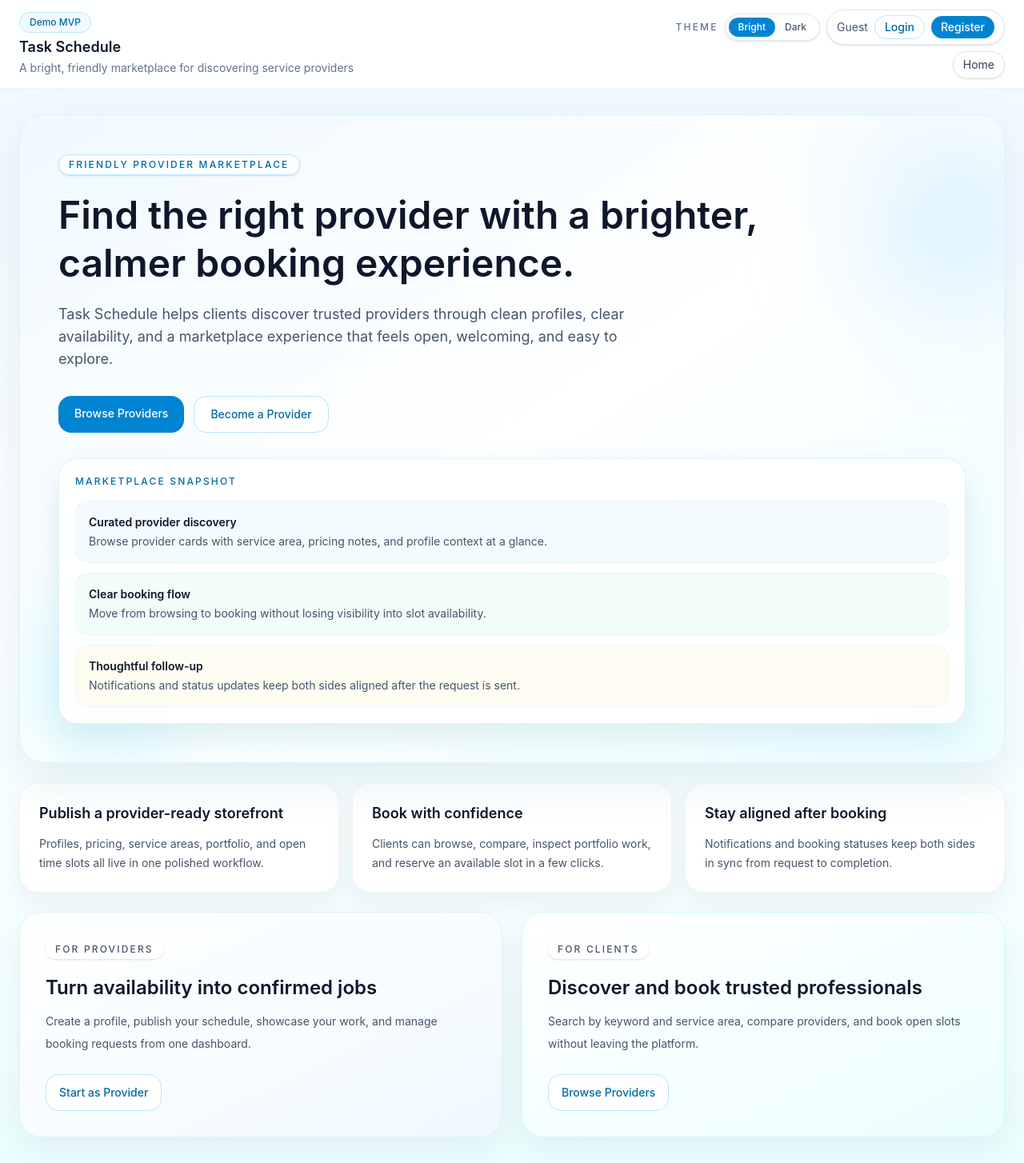
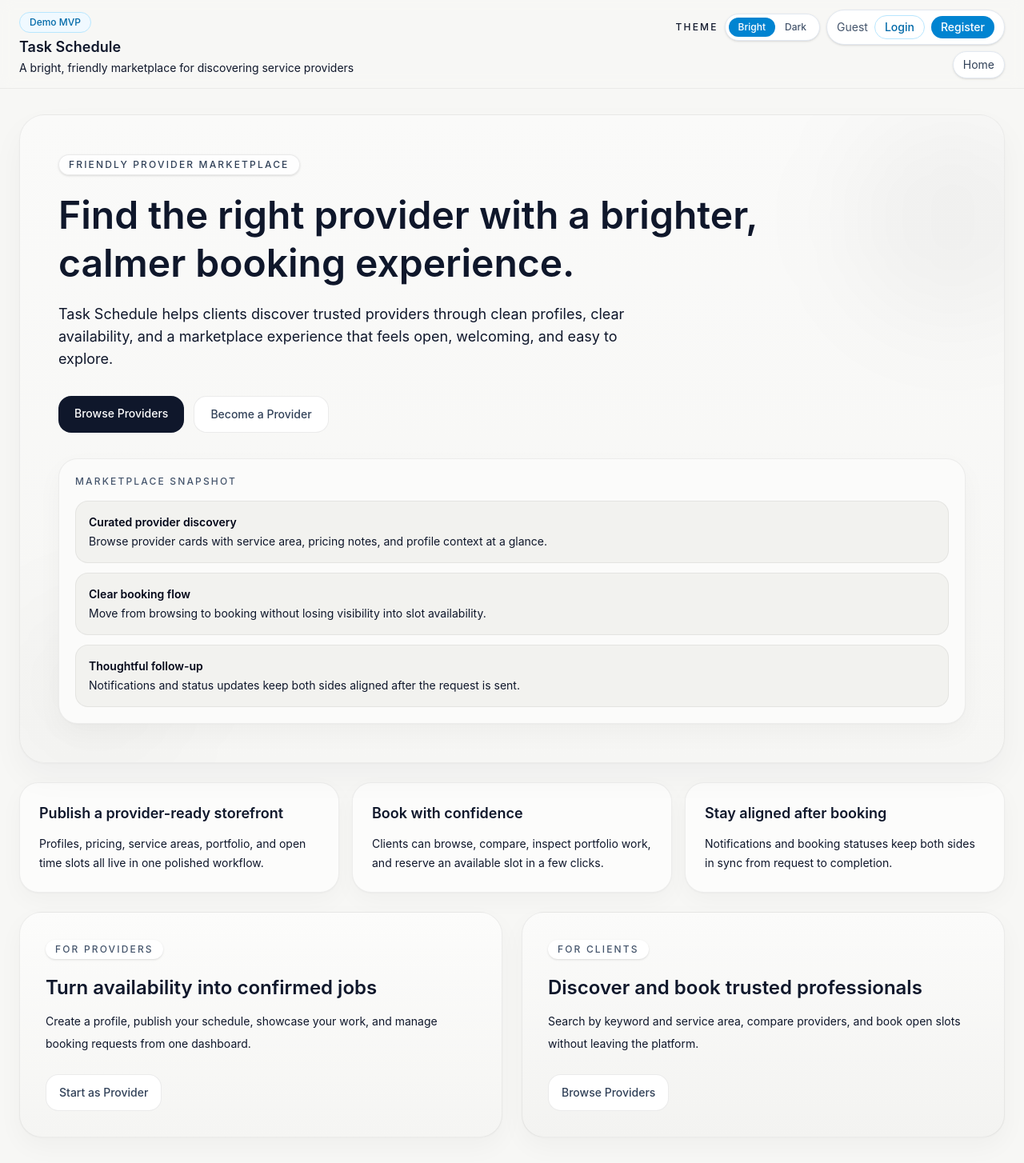
Before and after one commit to TurtleGods/task_schedule, a React (Vite) app in the folder src/task-schedule-web/: page / in a window 1280 px wide. Shown: the whole page at 80% size. Built offline with nearby package versions, Linux system fonts and the light colour scheme.

Commit message:
feat: refine dual-theme surfaces with restrained bright mode

```diff
--- a/src/task-schedule-web/src/index.css
+++ b/src/task-schedule-web/src/index.css
@@ -9,16 +9,16 @@ html.dark {
 }
 
 body {
-  @apply m-0 min-h-screen antialiased transition-colors duration-200;
+  @apply m-0 min-h-screen antialiased text-slate-900 transition-colors duration-200;
   font-family: Inter, system-ui, -apple-system, BlinkMacSystemFont, 'Segoe UI', sans-serif;
 }
 
 body[data-theme='bright'] {
-  @apply bg-gradient-to-b from-sky-50 via-white to-cyan-50 text-slate-900;
+  @apply bg-[#f7f7f5] text-slate-900;
 }
 
 body[data-theme='dark'] {
-  @apply bg-gradient-to-b from-slate-950 via-slate-900 to-slate-950 text-slate-100;
+  @apply bg-[#111111] text-slate-100;
 }
 
 .app-shell {
@@ -26,51 +26,69 @@ body[data-theme='dark'] {
 }
 
 .app-header {
-  @apply border-sky-100/80 bg-white/90;
+  @apply border-black/5 bg-[#f7f7f5]/88 backdrop-blur;
 }
 
 body[data-theme='dark'] .app-header {
-  @apply border-slate-800 bg-slate-950/85;
+  @apply border-white/10 bg-[#111111]/88 backdrop-blur;
 }
 
 .theme-card {
-  @apply border border-slate-100 bg-white shadow-[0_12px_32px_rgba(15,23,42,0.06)] transition-colors;
+  @apply border border-black/6 bg-[#fcfcfb] shadow-[0_1px_2px_rgba(15,23,42,0.03),0_10px_30px_rgba(15,23,42,0.03)] transition-colors;
 }
 
 .theme-panel {
-  @apply border border-sky-100 bg-white shadow-[0_16px_40px_rgba(15,23,42,0.06)] transition-colors;
+  @apply border border-black/6 bg-[#fbfbfa] shadow-[0_1px_2px_rgba(15,23,42,0.025),0_12px_32px_rgba(15,23,42,0.035)] transition-colors;
 }
 
 .theme-hero {
-  @apply border border-sky-100 bg-gradient-to-br from-sky-50 via-white to-cyan-50 shadow-[0_20px_60px_rgba(14,116,144,0.12)] transition-colors;
+  @apply border border-black/6 bg-[linear-gradient(180deg,#fafaf9_0%,#f6f6f4_100%)] shadow-[0_1px_2px_rgba(15,23,42,0.03),0_18px_40px_rgba(15,23,42,0.04)] transition-colors;
 }
 
 .theme-muted {
-  @apply border border-slate-200 bg-slate-50 transition-colors;
+  @apply border border-black/6 bg-[#f2f2ef] transition-colors;
 }
 
 .theme-input {
-  @apply border border-slate-200 bg-slate-50 text-slate-900 transition-colors;
+  @apply border border-black/8 bg-[#f5f5f3] text-slate-900 transition-colors;
 }
 
 body[data-theme='dark'] .theme-card {
-  @apply border-slate-800 bg-slate-900 shadow-[0_12px_32px_rgba(0,0,0,0.25)];
+  @apply border-white/8 bg-[#171717] shadow-[0_1px_2px_rgba(0,0,0,0.3),0_14px_32px_rgba(0,0,0,0.2)];
 }
 
 body[data-theme='dark'] .theme-panel {
-  @apply border-slate-800 bg-slate-900 shadow-[0_16px_40px_rgba(0,0,0,0.25)];
+  @apply border-white/8 bg-[#171717] shadow-[0_1px_2px_rgba(0,0,0,0.28),0_16px_36px_rgba(0,0,0,0.24)];
 }
 
 body[data-theme='dark'] .theme-hero {
-  @apply border-slate-800 bg-gradient-to-br from-slate-900 via-slate-900 to-slate-950 shadow-[0_20px_60px_rgba(0,0,0,0.35)];
+  @apply border-white/8 bg-[linear-gradient(180deg,#181818_0%,#131313_100%)] shadow-[0_1px_2px_rgba(0,0,0,0.35),0_18px_40px_rgba(0,0,0,0.28)];
 }
 
 body[data-theme='dark'] .theme-muted {
-  @apply border-slate-700 bg-slate-800/70;
+  @apply border-white/8 bg-[#1f1f1f];
 }
 
 body[data-theme='dark'] .theme-input {
-  @apply border-slate-700 bg-slate-950 text-white;
+  @apply border-white/10 bg-[#141414] text-white;
+}
+
+body[data-theme='bright'] .theme-card,
+body[data-theme='bright'] .theme-panel,
+body[data-theme='bright'] .theme-hero,
+body[data-theme='bright'] .theme-muted,
+body[data-theme='bright'] label,
+body[data-theme='bright'] p,
+body[data-theme='bright'] span,
+body[data-theme='bright'] h1,
+body[data-theme='bright'] h2,
+body[data-theme='bright'] h3,
+body[data-theme='bright'] h4,
+body[data-theme='bright'] strong,
+body[data-theme='bright'] li,
+body[data-theme='bright'] dt,
+body[data-theme='bright'] dd {
+  color: inherit;
 }
 
 #root {
--- a/src/task-schedule-web/src/pages/HomePage.tsx
+++ b/src/task-schedule-web/src/pages/HomePage.tsx
@@ -35,45 +35,45 @@ const rolePaths = [
 export function HomePage() {
   return (
     <section className="grid gap-6">
-      <section className="relative overflow-hidden rounded-[32px] border border-sky-100 bg-gradient-to-br from-sky-50 via-white to-cyan-50 p-8 shadow-[0_20px_60px_rgba(14,116,144,0.12)] dark:border-slate-800 dark:from-slate-900 dark:via-slate-900 dark:to-slate-950 dark:shadow-[0_20px_60px_rgba(0,0,0,0.35)] lg:p-12">
-        <div className="absolute -right-16 top-0 hidden h-64 w-64 rounded-full bg-sky-200/40 blur-3xl lg:block" />
-        <div className="absolute bottom-0 left-0 hidden h-48 w-48 rounded-full bg-cyan-200/40 blur-3xl lg:block" />
+      <section className="theme-hero relative overflow-hidden rounded-[32px] p-8 lg:p-12">
+        <div className="absolute -right-16 top-0 hidden h-64 w-64 rounded-full bg-black/4 blur-3xl lg:block dark:bg-white/5" />
+        <div className="absolute bottom-0 left-0 hidden h-48 w-48 rounded-full bg-black/3 blur-3xl lg:block dark:bg-white/4" />
         <div className="relative grid gap-8 xl:grid-cols-[minmax(0,1.35fr),380px] xl:items-center">
           <div>
-            <div className="mb-5 inline-flex rounded-full border border-sky-200 bg-white/80 px-3 py-1 text-xs font-medium uppercase tracking-[0.18em] text-sky-700 shadow-sm dark:border-slate-700 dark:bg-slate-800/80 dark:text-sky-300">
+            <div className="mb-5 inline-flex rounded-full border border-black/8 bg-white/80 px-3 py-1 text-xs font-medium uppercase tracking-[0.18em] text-slate-700 shadow-sm dark:border-white/10 dark:bg-white/5 dark:text-slate-300">
               Friendly Provider Marketplace
             </div>
-            <h1 className="max-w-4xl text-4xl font-semibold leading-tight text-slate-900 dark:text-white lg:text-5xl">
+            <h1 className="max-w-4xl text-4xl font-semibold leading-tight text-slate-950 dark:text-white lg:text-5xl">
               Find the right provider with a brighter, calmer booking experience.
             </h1>
-            <p className="mt-5 max-w-3xl text-base leading-7 text-slate-600 dark:text-slate-300 lg:text-lg">
+            <p className="mt-5 max-w-3xl text-base leading-7 text-slate-700 dark:text-slate-300 lg:text-lg">
               Task Schedule helps clients discover trusted providers through clean profiles, clear availability, and a marketplace experience that feels open, welcoming, and easy to explore.
             </p>
             <div className="mt-8 flex flex-wrap gap-3">
-              <Link to="/providers" className="rounded-2xl bg-sky-600 px-5 py-3 text-sm font-medium text-white transition hover:bg-sky-500">
+              <Link to="/providers" className="rounded-2xl bg-slate-900 px-5 py-3 text-sm font-medium text-white transition hover:bg-slate-800 dark:bg-white dark:text-slate-900 dark:hover:bg-slate-200">
                 Browse Providers
               </Link>
-              <Link to="/register" className="rounded-2xl border border-sky-200 bg-white px-5 py-3 text-sm font-medium text-sky-700 transition hover:bg-sky-50 dark:border-slate-700 dark:bg-slate-900 dark:text-sky-300 dark:hover:bg-slate-800">
+              <Link to="/register" className="rounded-2xl border border-black/8 bg-white px-5 py-3 text-sm font-medium text-slate-700 transition hover:bg-black/[0.03] dark:border-white/10 dark:bg-[#171717] dark:text-slate-200 dark:hover:bg-white/[0.04]">
                 Become a Provider
               </Link>
             </div>
           </div>
 
           <div className="grid gap-4">
-            <article className="rounded-3xl border border-sky-100 bg-white/90 p-5 shadow-[0_16px_40px_rgba(14,116,144,0.12)] dark:border-slate-800 dark:bg-slate-900/90 dark:shadow-[0_16px_40px_rgba(0,0,0,0.3)]">
-              <div className="text-xs font-medium uppercase tracking-[0.18em] text-sky-700">Marketplace Snapshot</div>
+            <article className="theme-panel rounded-3xl bg-white/80 p-5 dark:bg-[#171717]/90">
+              <div className="text-xs font-medium uppercase tracking-[0.18em] text-slate-600 dark:text-slate-400">Marketplace Snapshot</div>
               <div className="mt-4 grid gap-3">
-                <div className="rounded-2xl border border-slate-100 bg-sky-50/70 p-4">
-                  <div className="text-sm font-semibold text-slate-900 dark:text-white">Curated provider discovery</div>
-                  <p className="mt-1 text-sm text-slate-600 dark:text-slate-300">Browse provider cards with service area, pricing notes, and profile context at a glance.</p>
+                <div className="theme-muted rounded-2xl p-4">
+                  <div className="text-sm font-semibold text-slate-950 dark:text-white">Curated provider discovery</div>
+                  <p className="mt-1 text-sm text-slate-700 dark:text-slate-300">Browse provider cards with service area, pricing notes, and profile context at a glance.</p>
                 </div>
-                <div className="rounded-2xl border border-slate-100 bg-emerald-50/70 p-4">
-                  <div className="text-sm font-semibold text-slate-900 dark:text-white">Clear booking flow</div>
-                  <p className="mt-1 text-sm text-slate-600 dark:text-slate-300">Move from browsing to booking without losing visibility into slot availability.</p>
+                <div className="theme-muted rounded-2xl p-4">
+                  <div className="text-sm font-semibold text-slate-950 dark:text-white">Clear booking flow</div>
+                  <p className="mt-1 text-sm text-slate-700 dark:text-slate-300">Move from browsing to booking without losing visibility into slot availability.</p>
                 </div>
-                <div className="rounded-2xl border border-slate-100 bg-amber-50/70 p-4">
-                  <div className="text-sm font-semibold text-slate-900 dark:text-white">Thoughtful follow-up</div>
-                  <p className="mt-1 text-sm text-slate-600 dark:text-slate-300">Notifications and status updates keep both sides aligned after the request is sent.</p>
+                <div className="theme-muted rounded-2xl p-4">
+                  <div className="text-sm font-semibold text-slate-950 dark:text-white">Thoughtful follow-up</div>
+                  <p className="mt-1 text-sm text-slate-700 dark:text-slate-300">Notifications and status updates keep both sides aligned after the request is sent.</p>
                 </div>
               </div>
             </article>
@@ -83,22 +83,22 @@ export function HomePage() {
 
       <section className="grid gap-4 md:grid-cols-3">
         {highlights.map((item) => (
-          <article key={item.title} className="rounded-3xl border border-slate-100 bg-white p-6 shadow-[0_12px_32px_rgba(15,23,42,0.06)] transition hover:-translate-y-1 hover:border-sky-200 hover:shadow-[0_16px_36px_rgba(14,116,144,0.12)] dark:border-slate-800 dark:bg-slate-900 dark:shadow-[0_12px_32px_rgba(0,0,0,0.25)] dark:hover:border-sky-500 dark:hover:shadow-[0_16px_36px_rgba(0,0,0,0.35)]">
-            <h2 className="text-lg font-semibold text-slate-900 dark:text-white">{item.title}</h2>
-            <p className="mt-3 text-sm leading-6 text-slate-600 dark:text-slate-300">{item.description}</p>
+          <article key={item.title} className="theme-card rounded-3xl p-6 transition hover:-translate-y-0.5 hover:border-black/10 hover:shadow-[0_1px_2px_rgba(15,23,42,0.03),0_16px_32px_rgba(15,23,42,0.05)] dark:hover:border-white/12 dark:hover:shadow-[0_1px_2px_rgba(0,0,0,0.35),0_16px_32px_rgba(0,0,0,0.28)]">
+            <h2 className="text-lg font-semibold text-slate-950 dark:text-white">{item.title}</h2>
+            <p className="mt-3 text-sm leading-6 text-slate-700 dark:text-slate-300">{item.description}</p>
           </article>
         ))}
       </section>
 
       <section className="grid gap-6 xl:grid-cols-2">
         {rolePaths.map((path, index) => (
-          <article key={path.label} className={`rounded-[28px] border p-8 shadow-[0_16px_40px_rgba(15,23,42,0.06)] dark:border-slate-800 dark:shadow-[0_16px_40px_rgba(0,0,0,0.25)] ${index === 0 ? 'border-sky-100 bg-gradient-to-br from-white to-sky-50 dark:from-slate-900 dark:to-slate-800' : 'border-cyan-100 bg-gradient-to-br from-white to-cyan-50 dark:from-slate-900 dark:to-slate-800'}`}>
-            <div className="inline-flex rounded-full bg-white px-3 py-1 text-xs font-medium uppercase tracking-[0.18em] text-slate-600 shadow-sm dark:bg-slate-800 dark:text-slate-300">
+          <article key={path.label} className={`theme-panel rounded-[28px] p-8 ${index === 0 ? 'bg-[linear-gradient(180deg,#fcfcfb_0%,#f5f5f3_100%)] dark:bg-[linear-gradient(180deg,#181818_0%,#151515_100%)]' : 'bg-[linear-gradient(180deg,#fbfbfa_0%,#f3f3f1_100%)] dark:bg-[linear-gradient(180deg,#181818_0%,#141414_100%)]'}`}>
+            <div className="inline-flex rounded-full bg-white px-3 py-1 text-xs font-medium uppercase tracking-[0.18em] text-slate-600 shadow-sm dark:bg-white/5 dark:text-slate-300">
               {path.label}
             </div>
-            <h2 className="mt-5 text-2xl font-semibold text-slate-900 dark:text-white">{path.title}</h2>
-            <p className="mt-3 max-w-2xl text-sm leading-7 text-slate-600 dark:text-slate-300">{path.description}</p>
-            <Link to={path.to} className="mt-6 inline-flex rounded-2xl border border-sky-200 bg-white px-4 py-3 text-sm font-medium text-sky-700 transition hover:bg-sky-50 dark:border-slate-700 dark:bg-slate-900 dark:text-sky-300 dark:hover:bg-slate-800">
+            <h2 className="mt-5 text-2xl font-semibold text-slate-950 dark:text-white">{path.title}</h2>
+            <p className="mt-3 max-w-2xl text-sm leading-7 text-slate-700 dark:text-slate-300">{path.description}</p>
+            <Link to={path.to} className="mt-6 inline-flex rounded-2xl border border-black/8 bg-white px-4 py-3 text-sm font-medium text-slate-700 transition hover:bg-black/[0.03] dark:border-white/10 dark:bg-[#171717] dark:text-slate-200 dark:hover:bg-white/[0.04]">
               {path.actionLabel}
             </Link>
           </article>
--- a/src/task-schedule-web/src/pages/marketplace/ProvidersPage.tsx
+++ b/src/task-schedule-web/src/pages/marketplace/ProvidersPage.tsx
@@ -42,8 +42,8 @@ export function ProvidersPage() {
 
   return (
     <section className="grid gap-6 xl:grid-cols-[320px,minmax(0,1fr)]">
-      <section className="rounded-[28px] border border-sky-100 bg-white p-8 shadow-[0_16px_40px_rgba(15,23,42,0.06)] dark:border-slate-800 dark:bg-slate-900 dark:shadow-[0_16px_40px_rgba(0,0,0,0.25)]">
-        <div className="inline-flex rounded-full border border-sky-200 bg-sky-50 px-3 py-1 text-xs font-medium uppercase tracking-[0.18em] text-sky-700 dark:border-slate-700 dark:bg-slate-800 dark:text-sky-300">
+      <section className="theme-panel rounded-[28px] p-8">
+        <div className="inline-flex rounded-full border border-black/8 bg-black/[0.03] px-3 py-1 text-xs font-medium uppercase tracking-[0.18em] text-slate-600 dark:border-white/10 dark:bg-white/[0.05] dark:text-slate-300">
           Marketplace Filters
         </div>
         <h1 className="mt-5 text-2xl font-semibold text-slate-900 dark:text-white">Find a provider with confidence</h1>
@@ -51,18 +51,18 @@ export function ProvidersPage() {
         <div className="mt-6 grid gap-4">
           <label className="grid gap-2 text-sm text-slate-700">
             Keyword
-            <input className="rounded-2xl border border-slate-200 bg-slate-50 px-4 py-3 text-slate-900 outline-none transition focus:border-sky-400 focus:bg-white dark:border-slate-700 dark:bg-slate-950 dark:text-white dark:focus:bg-slate-900" placeholder="e.g. React, Azure, UI/UX" value={keyword} onChange={(e) => setKeyword(e.target.value)} />
+            <input className="theme-input rounded-2xl px-4 py-3 outline-none transition focus:border-slate-400 focus:bg-white dark:focus:bg-[#111111]" placeholder="e.g. React, Azure, UI/UX" value={keyword} onChange={(e) => setKeyword(e.target.value)} />
           </label>
           <label className="grid gap-2 text-sm text-slate-700">
             Service area
-            <input className="rounded-2xl border border-slate-200 bg-slate-50 px-4 py-3 text-slate-900 outline-none transition focus:border-sky-400 focus:bg-white dark:border-slate-700 dark:bg-slate-950 dark:text-white dark:focus:bg-slate-900" placeholder="e.g. Taipei, Remote" value={serviceArea} onChange={(e) => setServiceArea(e.target.value)} />
+            <input className="theme-input rounded-2xl px-4 py-3 outline-none transition focus:border-slate-400 focus:bg-white dark:focus:bg-[#111111]" placeholder="e.g. Taipei, Remote" value={serviceArea} onChange={(e) => setServiceArea(e.target.value)} />
           </label>
           <div className="flex flex-wrap gap-3 pt-2">
-            <button className="flex-1 rounded-2xl bg-sky-600 px-4 py-3 font-medium text-white transition hover:bg-sky-500 disabled:cursor-not-allowed disabled:opacity-60" type="button" onClick={() => void loadProviders()} disabled={isLoading}>
+            <button className="flex-1 rounded-2xl bg-slate-900 px-4 py-3 font-medium text-white transition hover:bg-slate-800 disabled:cursor-not-allowed disabled:opacity-60 dark:bg-white dark:text-slate-900 dark:hover:bg-slate-200" type="button" onClick={() => void loadProviders()} disabled={isLoading}>
               {isLoading ? 'Searching...' : 'Search providers'}
             </button>
             <button
-              className="rounded-2xl border border-slate-200 bg-white px-4 py-3 text-sm font-medium text-slate-700 transition hover:border-sky-200 hover:bg-sky-50 dark:border-slate-700 dark:bg-slate-900 dark:text-slate-200 dark:hover:bg-slate-800"
+              className="theme-card rounded-2xl px-4 py-3 text-sm font-medium text-slate-700 transition hover:border-black/10 hover:bg-black/[0.03] dark:text-slate-200 dark:hover:bg-white/[0.04]"
               type="button"
               onClick={() => {
                 setKeyword('');
@@ -85,50 +85,50 @@ export function ProvidersPage() {
         {message && <p className="mt-4 text-sm text-rose-600">{message}</p>}
       </section>
 
-      <section className="rounded-[28px] border border-sky-100 bg-white p-8 shadow-[0_16px_40px_rgba(15,23,42,0.06)] dark:border-slate-800 dark:bg-slate-900 dark:shadow-[0_16px_40px_rgba(0,0,0,0.25)]">
+      <section className="theme-panel rounded-[28px] p-8">
         <div className="mb-6 flex flex-col gap-4 lg:flex-row lg:items-end lg:justify-between">
           <div>
-            <div className="inline-flex rounded-full bg-sky-50 px-3 py-1 text-xs font-medium uppercase tracking-[0.18em] text-sky-700 dark:bg-slate-800 dark:text-sky-300">
+            <div className="inline-flex rounded-full bg-black/[0.03] px-3 py-1 text-xs font-medium uppercase tracking-[0.18em] text-slate-500 dark:bg-white/[0.05] dark:text-slate-300">
               Published Providers
             </div>
             <h2 className="mt-4 text-2xl font-semibold text-slate-900 dark:text-white">Browse available specialists</h2>
             <p className="mt-2 text-sm leading-6 text-slate-600 dark:text-slate-300">Open a provider profile to review their work, compare service notes, and find an available slot that fits your timing.</p>
           </div>
-          <span className="inline-flex w-fit rounded-full border border-slate-200 bg-slate-50 px-3 py-1 text-xs text-slate-600">{providers.length} results</span>
+          <span className="theme-muted inline-flex w-fit rounded-full px-3 py-1 text-xs text-slate-600 dark:text-slate-300">{providers.length} results</span>
         </div>
 
         {isLoading ? (
-          <section className="rounded-3xl border border-slate-100 bg-sky-50/60 p-10 text-center dark:border-slate-800 dark:bg-slate-800/70">
+          <section className="theme-muted rounded-3xl p-10 text-center">
             <h3 className="text-lg font-semibold text-slate-900 dark:text-white">Loading providers...</h3>
             <p className="mt-2 text-sm text-slate-600 dark:text-slate-300">Fetching the latest published provider list for the marketplace.</p>
           </section>
         ) : providers.length === 0 ? (
-          <section className="rounded-3xl border border-dashed border-slate-200 bg-slate-50 p-10 text-center dark:border-slate-700 dark:bg-slate-800/60">
+          <section className="theme-muted rounded-3xl border-dashed p-10 text-center">
             <h3 className="text-lg font-semibold text-slate-900 dark:text-white">No providers found</h3>
             <p className="mt-2 text-sm text-slate-600 dark:text-slate-300">Try broadening your keyword or removing the service area filter.</p>
           </section>
         ) : (
           <div className="grid gap-4 md:grid-cols-2">
             {providers.map((provider, index) => (
-              <article key={provider.id} className="rounded-[28px] border border-slate-100 bg-white p-6 shadow-[0_12px_32px_rgba(15,23,42,0.06)] transition hover:-translate-y-1 hover:border-sky-200 hover:shadow-[0_16px_36px_rgba(14,116,144,0.12)] dark:border-slate-800 dark:bg-slate-900 dark:shadow-[0_12px_32px_rgba(0,0,0,0.25)] dark:hover:border-sky-500 dark:hover:shadow-[0_16px_36px_rgba(0,0,0,0.35)]">
+              <article key={provider.id} className="theme-card rounded-[28px] p-6 transition hover:-translate-y-0.5 hover:border-black/10 hover:shadow-[0_1px_2px_rgba(15,23,42,0.03),0_16px_32px_rgba(15,23,42,0.05)] dark:hover:border-white/12 dark:hover:shadow-[0_1px_2px_rgba(0,0,0,0.35),0_16px_32px_rgba(0,0,0,0.28)]">
                 <div className="flex items-start justify-between gap-4">
                   <div>
-                    <div className={`mb-4 inline-flex rounded-full px-3 py-1 text-xs font-medium ${index % 3 === 0 ? 'bg-sky-50 text-sky-700' : index % 3 === 1 ? 'bg-emerald-50 text-emerald-700' : 'bg-amber-50 text-amber-700'}`}>
+                    <div className={`mb-4 inline-flex rounded-full px-3 py-1 text-xs font-medium ${index % 3 === 0 ? 'bg-black/[0.04] text-slate-600 dark:bg-white/[0.05] dark:text-slate-300' : index % 3 === 1 ? 'bg-black/[0.055] text-slate-700 dark:bg-white/[0.07] dark:text-slate-200' : 'bg-black/[0.045] text-slate-600 dark:bg-white/[0.06] dark:text-slate-300'}`}>
                       {provider.serviceArea || 'Service area TBD'}
                     </div>
                     <h3 className="text-xl font-semibold text-slate-900 dark:text-white">{provider.displayName}</h3>
                     <p className="mt-2 text-sm text-slate-700 dark:text-slate-300">{provider.headline || 'No headline yet.'}</p>
                   </div>
-                  <div className="flex h-12 w-12 items-center justify-center rounded-2xl border border-sky-100 bg-sky-50 text-base font-semibold text-sky-700 dark:border-slate-700 dark:bg-slate-800 dark:text-sky-300">
+                  <div className="flex h-12 w-12 items-center justify-center rounded-2xl border border-black/8 bg-black/[0.03] text-base font-semibold text-slate-700 dark:border-white/10 dark:bg-white/[0.05] dark:text-slate-200">
                     {provider.displayName.slice(0, 1).toUpperCase()}
                   </div>
                 </div>
                 <p className="mt-4 min-h-[72px] text-sm leading-6 text-slate-600 line-clamp-3 dark:text-slate-300">{provider.bio || 'No provider bio yet.'}</p>
-                <div className="mt-5 rounded-2xl border border-slate-100 bg-slate-50 px-4 py-3 text-sm text-slate-700 dark:border-slate-700 dark:bg-slate-800 dark:text-slate-200">
+                <div className="theme-muted mt-5 rounded-2xl px-4 py-3 text-sm text-slate-700 dark:text-slate-200">
                   <div className="text-xs uppercase tracking-[0.18em] text-slate-500 dark:text-slate-400">Pricing</div>
                   <div className="mt-2">{provider.pricingNotes || 'Not specified yet.'}</div>
                 </div>
-                <Link to={`/providers/${provider.id}`} className="mt-6 inline-flex rounded-2xl border border-sky-200 bg-white px-4 py-3 text-sm font-medium text-sky-700 transition hover:bg-sky-50 dark:border-slate-700 dark:bg-slate-900 dark:text-sky-300 dark:hover:bg-slate-800">
+                <Link to={`/providers/${provider.id}`} className="mt-6 inline-flex rounded-2xl border border-black/8 bg-white px-4 py-3 text-sm font-medium text-slate-700 transition hover:bg-black/[0.03] dark:border-white/10 dark:bg-[#171717] dark:text-slate-200 dark:hover:bg-white/[0.04]">
                   View provider detail
                 </Link>
               </article>
```
Also changed, not shown: src/task-schedule-web/src/components/dashboard/DashboardCards.tsx (+4 -4 lines), src/task-schedule-web/src/components/dashboard/OnboardingChecklist.tsx (+7 -7 lines), src/task-schedule-web/src/pages/DashboardPage.tsx (+6 -6 lines), src/task-schedule-web/src/pages/LoginPage.tsx (+5 -5 lines), src/task-schedule-web/src/pages/RegisterPage.tsx (+9 -9 lines), src/task-schedule-web/src/pages/schedule/SchedulePage.tsx (+14 -14 lines).
